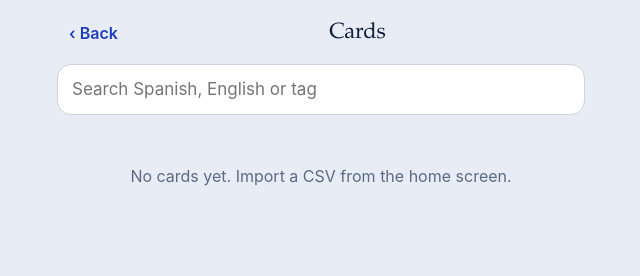
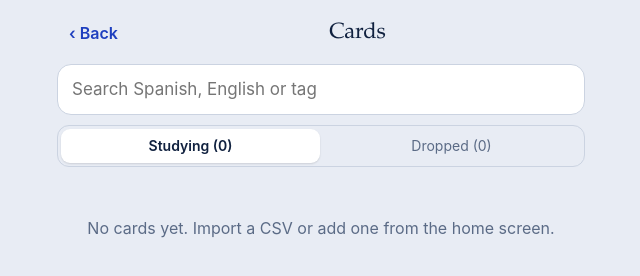
Before and after one commit to GraysonSwaim/spanish_learn, a plain HTML site: page index.html in a window 1280 px wide. Both pictures are taken after a click on the button "Browse cards". Shown: the whole page, without its empty margins (319-959 px from the left). Drawn offline with Linux system fonts and the light colour scheme.

Commit message:
Browse: Studying / Dropped tabs with counts
Co-Authored-By: Claude Opus 5 <noreply@anthropic.com>

```diff
--- a/index.html
+++ b/index.html
@@ -147,6 +147,9 @@ input{font:inherit;color:inherit}
 .step{display:flex;align-items:center;gap:6px}
 .step button{width:40px;height:40px;border-radius:12px;background:var(--cobalt-soft);color:var(--cobalt);font-size:22px;font-weight:600}
 .step b{min-width:32px;text-align:center;font-size:18px}
+.seg.wide{width:100%;margin-bottom:10px}
+.seg.wide button{flex:1}
+.hint{color:var(--muted);font-size:13px;margin:0 4px 10px}
 .seg{display:flex;background:var(--bg);border:1px solid var(--line);border-radius:12px;padding:3px;gap:2px}
 .seg button{padding:7px 9px;white-space:nowrap;border-radius:9px;font-size:14px;color:var(--muted)}
 .seg button.on{background:var(--paper);color:var(--ink);font-weight:600;box-shadow:0 1px 2px rgba(0,0,0,.12)}
@@ -189,7 +192,7 @@ const STAGES=[
 
 /* ---------- state ---------- */
 let S=load();
-const ui={view:'home',editId:null,session:null,q:'',detail:null,confirm:null,restoreDraft:null};
+const ui={view:'home',editId:null,showDropped:false,session:null,q:'',detail:null,confirm:null,restoreDraft:null};
 
 function fresh(){return {v:1,settings:{newPerDay:15,autoSpeak:true,backupMode:'share',shortcutName:'Save Cinco Backup',voiceLang:'es-MX',theme:'auto',direction:'stage'},cards:{},order:[],days:{},lastBackup:null};}
 function load(){try{const r=localStorage.getItem(KEY);if(r){const s=JSON.parse(r);if(s&&s.cards){const f=fresh();s.settings=Object.assign(f.settings,s.settings||{});return Object.assign(f,s);}}}catch(e){}return fresh();}
@@ -502,15 +505,19 @@ function doneView(){
 
 function browseView(){
   const q=strip(ui.q||'');
-  let list=S.order.map(id=>S.cards[id]).filter(Boolean);
-  if(q)list=list.filter(c=>strip(c.es).includes(q)||strip(c.en).includes(q)||strip(c.tags||'').includes(q));
-  list.sort((a,b)=>(!!a.dropped-!!b.dropped)||b.stage-a.stage||a.es.localeCompare(b.es,'es'));
+  let all=S.order.map(id=>S.cards[id]).filter(Boolean);
+  if(q)all=all.filter(c=>strip(c.es).includes(q)||strip(c.en).includes(q)||strip(c.tags||'').includes(q));
+  const nDropped=all.filter(c=>c.dropped).length;
+  let list=all.filter(c=>ui.showDropped?c.dropped:!c.dropped);
+  list.sort((a,b)=>b.stage-a.stage||a.es.localeCompare(b.es,'es'));
   if(ui.detail){const c=S.cards[ui.detail];if(c)return detailView(c);}
   return `${bar('Cards',back())}
   <input class="search" id="q" type="search" placeholder="Search Spanish, English or tag" value="${esc(ui.q)}">
-  ${list.length?`<div class="rows">${list.slice(0,300).map(c=>`<div class="row ${c.dropped?'off':''}"><button class="rowmain" data-act="detail" data-id="${c.id}"><div class="grow"><div class="es">${esc(c.es)}</div><div class="en">${esc(c.en)}</div>${c.dropped?'<div class="tagline">dropped</div>':''}</div><div class="mini">${[1,2,3,4,5].map(i=>`<i class="${i<=c.stage?'on':''}"></i>`).join('')}</div></button><button class="rowdrop ${c.dropped?'back':''}" data-act="toggleDrop" data-id="${c.id}" aria-label="${c.dropped?'Bring back':'Drop'} ${esc(c.es)}">${c.dropped?'Bring back':'Drop'}</button></div>`).join('')}</div>
+  <div class="seg wide">${[['active',`Studying (${all.length-nDropped})`],['dropped',`Dropped (${nDropped})`]].map(([k,l])=>`<button class="${(ui.showDropped?'dropped':'active')===k?'on':''}" data-act="showDropped" data-v="${k}">${l}</button>`).join('')}</div>
+  ${ui.showDropped&&list.length?`<p class="hint">These are out of rotation. Bring one back and it returns at the stage it left.</p>`:''}
+  ${list.length?`<div class="rows">${list.slice(0,300).map(c=>`<div class="row ${c.dropped?'off':''}"><button class="rowmain" data-act="detail" data-id="${c.id}"><div class="grow"><div class="es">${esc(c.es)}</div><div class="en">${esc(c.en)}</div></div><div class="mini">${[1,2,3,4,5].map(i=>`<i class="${i<=c.stage?'on':''}"></i>`).join('')}</div></button><button class="rowdrop ${c.dropped?'back':''}" data-act="toggleDrop" data-id="${c.id}" aria-label="${c.dropped?'Bring back':'Drop'} ${esc(c.es)}">${c.dropped?'Bring back':'Drop'}</button></div>`).join('')}</div>
   ${list.length>300?`<p class="foot">Showing 300 of ${list.length}. Narrow the search to see the rest.</p>`:''}`:
-  `<p class="empty">${S.order.length?'No cards match.':'No cards yet. Import a CSV from the home screen.'}</p>`}`;
+  `<p class="empty">${ui.showDropped?'Nothing dropped. Words you drop during study land here.':S.order.length?'No cards match.':'No cards yet. Import a CSV or add one from the home screen.'}</p>`}`;
 }
 function detailView(c){
   const due=c.stage===0?'not started':c.due<=Date.now()?'now':todayKey(new Date(c.due));
@@ -664,6 +671,7 @@ app.addEventListener('click',e=>{
     case 'drop':dropCard();break;
     case 'speak':speak(S.cards[ui.session.current].es);break;
     case 'speakId':speak(S.cards[b.dataset.id].es);break;
+    case 'showDropped':ui.showDropped=b.dataset.v==='dropped';render();break;
     case 'detail':ui.detail=b.dataset.id||null;ui.view='browse';render();break;
     case 'edit':ui.editId=b.dataset.id||null;ui.view='edit';render();break;
     case 'npd':S.settings.newPerDay=Math.max(5,Math.min(60,S.settings.newPerDay+ +b.dataset.d));save();render();break;
--- a/sw.js
+++ b/sw.js
@@ -1,5 +1,5 @@
 // Bump CACHE whenever you change index.html so phones pick up the new version.
-const CACHE = 'cinco-v12';
+const CACHE = 'cinco-v13';
 const ASSETS = ['./', './index.html', './manifest.webmanifest', './icons/icon-180.png', './icons/icon-192.png', './icons/icon-512.png'];
 
 self.addEventListener('install', e => {
```
